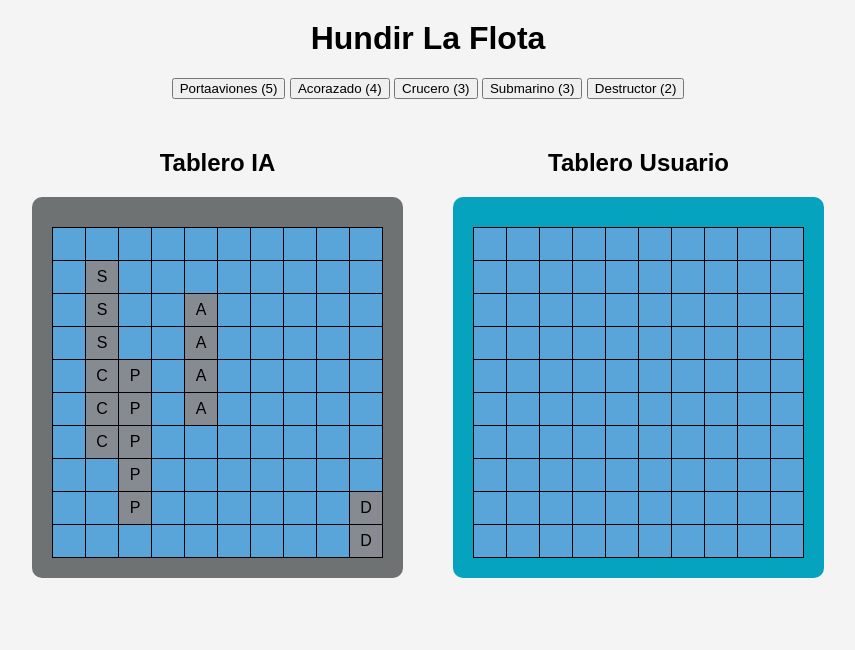
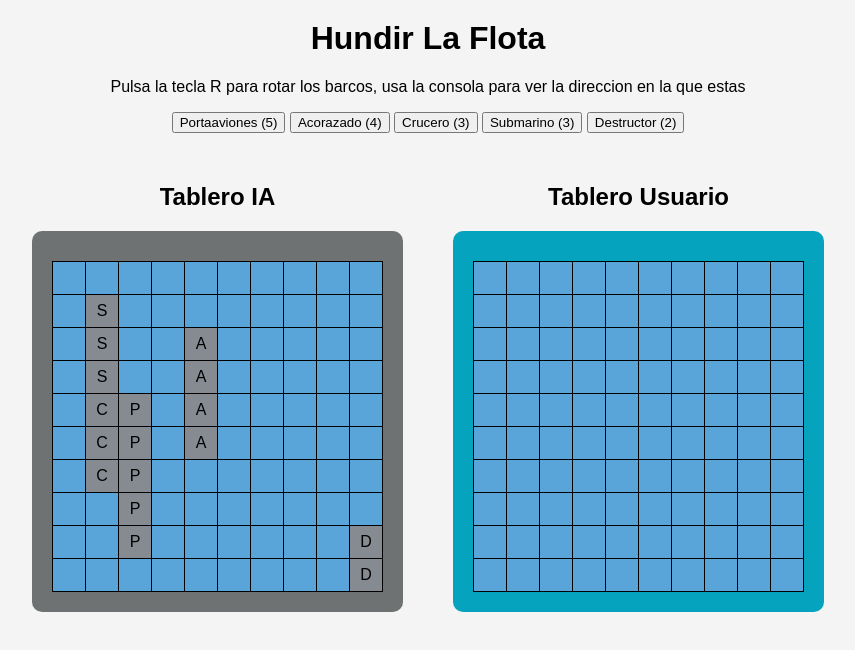
Before and after one commit to Guillermo-Mir/Guillermo_Mir_Pr2_1_Hundir_la_flota, a plain HTML site: page MirGuillermo/HundirLaFlota.html in a window 1280 px wide. Shown: the whole page, without its empty margins (212-1067 px from the left). Drawn offline with Linux system fonts and the light colour scheme.

Commit message:
Commit final

```diff
--- a/MirGuillermo/HundirLaFlota.html
+++ b/MirGuillermo/HundirLaFlota.html
@@ -9,6 +9,7 @@
 </head>
     <body>
         <h1>Hundir La Flota</h1>
+        <p>Pulsa la tecla R para rotar los barcos, usa la consola para ver la direccion en la que estas</p>
         <div id="barcos">
             <button id="portaaviones">Portaaviones (5)</button>
             <button id="acorazado">Acorazado (4)</button>
```
